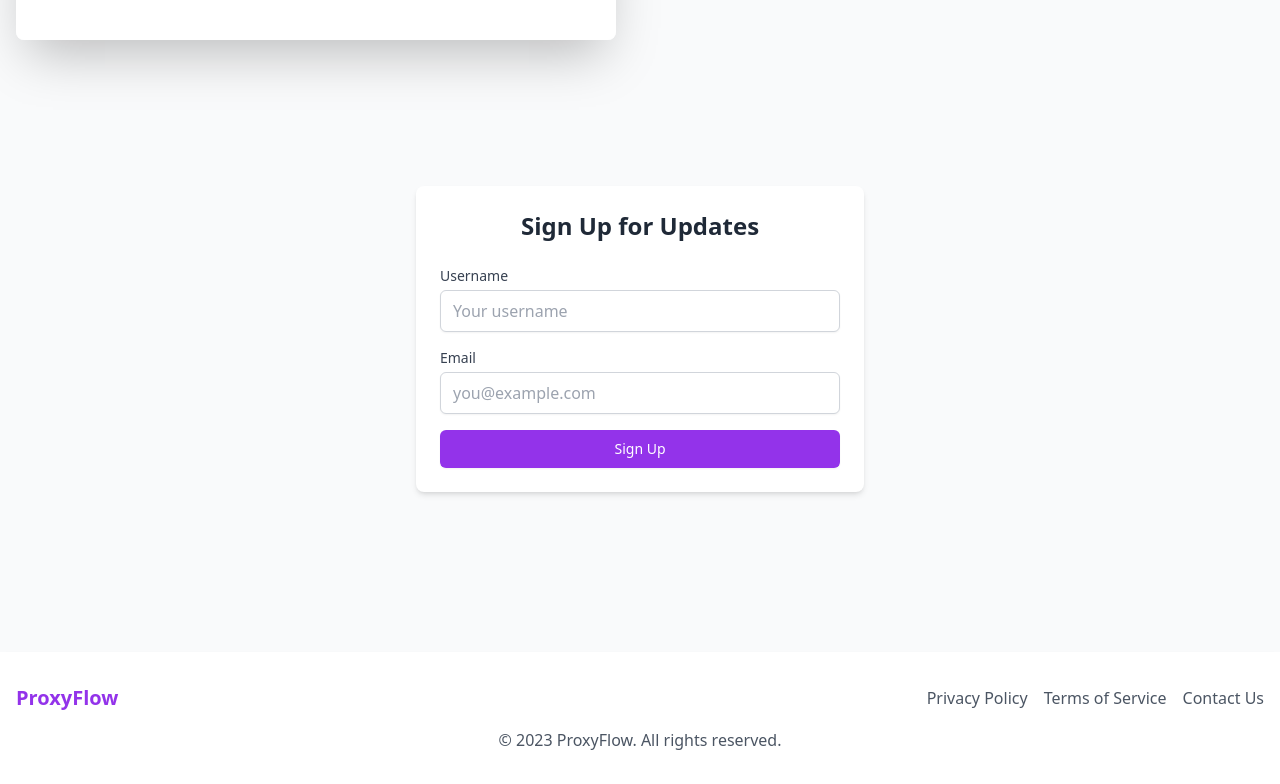
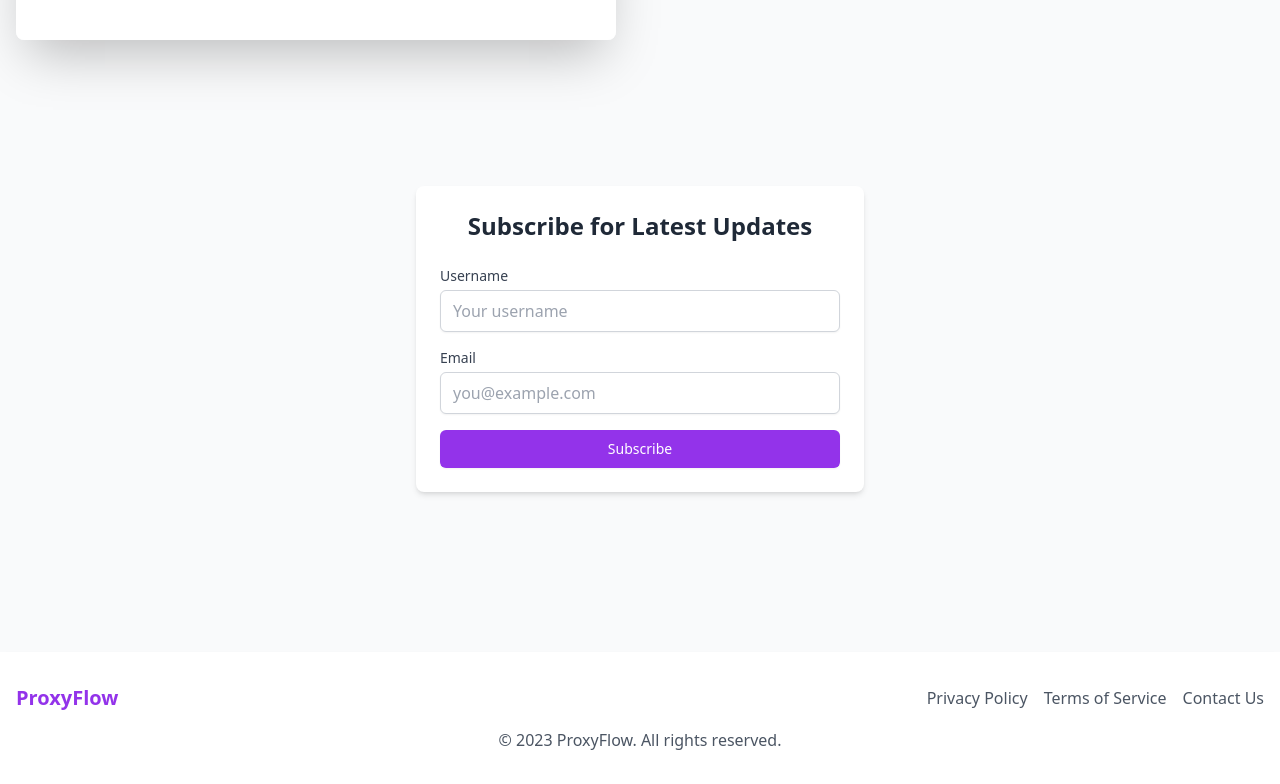
Before and after one commit to Samiul-Islam-123/proxy-flow-landing, a React (Create React App) app in the folder proxyflow-landing/: page / in a window 1280 px wide. Shown: the part 2330-3114 px from the top of the page. Built offline with nearby package versions, Linux system fonts and the light colour scheme.

Commit message:
Change signup heading

```diff
--- a/proxyflow-landing/src/LandingPage.js
+++ b/proxyflow-landing/src/LandingPage.js
@@ -199,7 +199,7 @@ export default function LandingPage() {
 
         {/* Sign Up Form */}
         <div id="signup" className="max-w-md mx-auto my-20 p-6 bg-white dark:bg-gray-800 rounded-lg shadow-md animate-fade-in">
-          <h2 className="text-2xl font-bold mb-6 text-center text-gray-800 dark:text-gray-100">Sign Up for Updates</h2>
+          <h2 className="text-2xl font-bold mb-6 text-center text-gray-800 dark:text-gray-100">Subscribe for Latest Updates</h2>
           <form onSubmit={handleSubmit} className="space-y-4">
             <div>
               <label htmlFor="username" className="block text-sm font-medium text-gray-700 dark:text-gray-300">Username</label>
@@ -235,7 +235,7 @@ export default function LandingPage() {
               type="submit"
               className="w-full flex justify-center py-2 px-4 border border-transparent rounded-md shadow-sm text-sm font-medium text-white bg-purple-600 hover:bg-purple-700 focus:outline-none focus:ring-2 focus:ring-offset-2 focus:ring-purple-500 transition-colors"
             >
-              Sign Up
+              Subscribe
             </button>
           </form>
         </div>
```
